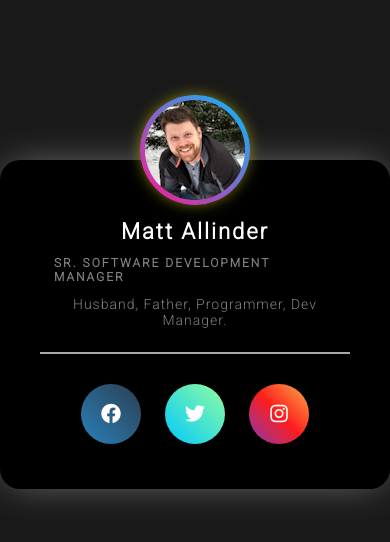
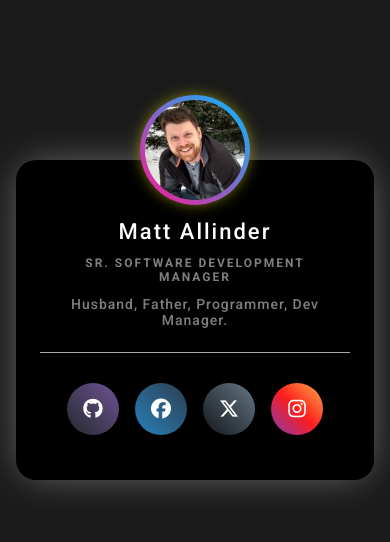
Before and after one commit to mlallinder/mlallinder.github.io, a plain HTML site: page index.html in a window 390 px wide. Drawn offline with Linux system fonts and the light colour scheme.

Commit message:
Polish profile card: mobile layout, accessibility, fonts, images
Co-Authored-By: Claude Sonnet 5.5 <noreply@anthropic.com>

```diff
--- a/app.css
+++ b/app.css
@@ -1,28 +1,28 @@
-@import url("https://fonts.googleapis.com/css2?family=Baloo 2&family=Roboto:wght@300&display=swap");
-
 * {
     margin: 0;
     padding: 0;
     box-sizing: border-box;
-    font-family: "Roboto", cursive;
+    font-family: "Roboto", system-ui, -apple-system, "Segoe UI", sans-serif;
 }
 
 body {
     display: flex;
-    align-items: center;
+    align-items: flex-start;
     justify-content: center;
-    margin-top: 10rem;
-    background-color: rgba(0, 0, 0, 0.9);
+    min-height: 100vh;
+    padding: 10rem 1rem 2rem;
+    background-color: #1a1a1a;
 }
 
 .profile_card {
-    width: 400px;
+    width: 100%;
+    max-width: 400px;
     color: white;
     display: flex;
     align-items: center;
     justify-content: center;
     flex-direction: column;
-    padding: 35px 40px;
+    padding: 35px 24px;
     border-radius: 20px;
     position: relative;
     background: black;
@@ -45,10 +45,16 @@ body {
     border-radius: 50%;
     background: linear-gradient(45deg, deeppink, deepskyblue);
     box-shadow: 0px 0px 18px -6px #fff200;
-    animation: animate 1s linear infinite;
 }
 
-@keyframes animate {
+/* Only spin the ring for people who haven't asked their OS to reduce motion */
+@media (prefers-reduced-motion: no-preference) {
+    .user_img::before {
+        animation: spin 5s linear infinite;
+    }
+}
+
+@keyframes spin {
     from {
         transform: rotate(0deg);
     }
@@ -59,6 +65,7 @@ body {
 }
 
 .user_img img {
+    display: block;
     border-radius: 50%;
     z-index: 1;
 }
@@ -71,11 +78,11 @@ body {
     margin: 12px 14px;
 }
 
-.user_details h5 {
+.user_details h1 {
     font-size: 22px;
     letter-spacing: 2px;
     margin: 12px 0px;
-    font-weight: 600;
+    font-weight: 500;
 }
 
 .user_details span {
@@ -84,6 +91,7 @@ body {
     letter-spacing: 2px;
     color: gray;
     font-size: 12px;
+    text-align: center;
 }
 
 .user_details p {
@@ -95,49 +103,28 @@ body {
     color: gray;
 }
 
-.user_details a {
-    text-decoration: none;
-    background: linear-gradient(45deg, #ff00cc, #333399);
-    color: white;
-    padding: 10px 30px;
-    margin: 14px 0;
-    border-radius: 20px;
-    font-weight: 700;
-    letter-spacing: 2px;
-    font-size: 14px;
-    box-shadow: 0px 6px 22px -6px gray;
-    transition: 0.3s ease-in-out;
-}
-
-.user_details a:hover {
-    background: transparent;
-}
-
 hr {
     width: 100%;
-    border: 1px solid darkgray;
-    background: darkgray;
+    border: 0;
+    border-top: 1px solid darkgray;
     margin-bottom: 20px;
 }
 
 .social-media-icons {
     display: flex;
+    flex-wrap: wrap;
     align-items: center;
     justify-content: center;
+    list-style: none;
 }
 
 .social-media-icons li {
-    list-style: none;
-    display: flex;
-    flex-direction: column;
-    align-items: center;
-    justify-content: center;
-    margin: 0px 12px;
+    margin: 0 8px;
 }
 
-.social-media-icons li a {
-    height: 60px;
-    width: 60px;
+.social-media-icons a {
+    height: 52px;
+    width: 52px;
     font-size: 20px;
     color: white;
     display: flex;
@@ -146,16 +133,31 @@ hr {
     text-decoration: none;
     border-radius: 50%;
     margin: 10px 0;
+    transition: transform 0.2s ease-in-out;
 }
 
-.social-media-icons li p {
-    font-size: 20px;
-    margin: 11px 0;
-    font-weight: 700;
+.social-media-icons a:hover,
+.social-media-icons a:focus-visible {
+    transform: translateY(-3px);
 }
 
-.social-media-icons li span {
-    font-size: 15px;
-    color: gray;
-    font-weight: 700;
+.social-media-icons a:focus-visible {
+    outline: 2px solid white;
+    outline-offset: 3px;
 }
+
+.github {
+    background: linear-gradient(45deg, #24292e, #6e5494);
+}
+
+.facebook {
+    background: linear-gradient(45deg, #2980b9, #2c3e50);
+}
+
+.x {
+    background: linear-gradient(45deg, #14171a, #657786);
+}
+
+.instagram {
+    background: linear-gradient(45deg, #833ab4, #fd1d1d, #fcb045);
+}
--- a/index.html
+++ b/index.html
@@ -2,49 +2,61 @@
 <html lang="en">
 
 <head>
-    <!-- Required meta tags -->
     <meta charset="utf-8">
     <meta name="viewport" content="width=device-width, initial-scale=1">
 
-    <!-- Font Awesome Icons  -->
-    <link rel="stylesheet" href="https://cdnjs.cloudflare.com/ajax/libs/font-awesome/5.15.1/css/all.min.css"
-        integrity="sha512-+4zCK9k+qNFUR5X+cKL9EIR+ZOhtIloNl9GIKS57V1MyNsYpYcUrUeQc9vNfzsWfV28IaLL3i96P9sdNyeRssA=="
-        crossorigin="anonymous" />
+    <title>Matt Allinder</title>
+    <meta name="description" content="Matt Allinder — Sr. Software Development Manager. Husband, father, programmer, dev manager.">
+
+    <!-- Link previews (Slack, Teams, social) -->
+    <meta property="og:type" content="profile">
+    <meta property="og:title" content="Matt Allinder">
+    <meta property="og:description" content="Sr. Software Development Manager. Husband, father, programmer, dev manager.">
+    <meta property="og:url" content="https://mlallinder.com/">
+    <meta property="og:image" content="https://mlallinder.com/imgs/avatar.jpg">
+    <meta name="twitter:card" content="summary">
+
+    <link rel="icon" href="imgs/avatar.jpg" type="image/jpeg">
+
+    <!-- Font Awesome 6 (includes the X logo) -->
+    <link rel="stylesheet" href="https://cdnjs.cloudflare.com/ajax/libs/font-awesome/6.5.1/css/all.min.css"
+        integrity="sha512-DTOQO9RWCH3ppGqcWaEA1BIZOC6xxalwEsw9c2QQeAIftl+Vegovlnee1c9QX4TctnWMn13TZye+giMm8e2LwA=="
+        crossorigin="anonymous" referrerpolicy="no-referrer">
+
+    <!-- Roboto, only the weights the stylesheet uses -->
     <link rel="preconnect" href="https://fonts.googleapis.com">
     <link rel="preconnect" href="https://fonts.gstatic.com" crossorigin>
-    <link href="https://fonts.googleapis.com/css2?family=Poppins&display=swap" rel="stylesheet">
+    <link href="https://fonts.googleapis.com/css2?family=Roboto:wght@400;500;700&display=swap" rel="stylesheet">
+
     <link rel="stylesheet" href="app.css">
-
-    <title>Matt Allinder's profile card</title>
-
 </head>
 
 <body>
-    <div class="profile_card">
+    <main class="profile_card">
         <div class="user_img">
-            <img src="./imgs/profile.png" height="100" width="100" alt="profile">
+            <img src="imgs/avatar.jpg" width="100" height="100" alt="Matt Allinder">
         </div>
         <div class="user_details">
-            <h5>Matt Allinder</h5>
+            <h1>Matt Allinder</h1>
             <span>Sr. Software Development Manager</span>
             <p>Husband, Father, Programmer, Dev Manager.</p>
         </div>
         <hr>
         <ul class="social-media-icons">
             <li>
-                <a href="https://www.facebook.com/mlallinder" style="background: linear-gradient(45deg, #2980b9, #2c3e50);"><i
-                        class="fab fa-facebook"></i></a>
+                <a class="github" href="https://github.com/mlallinder" aria-label="GitHub"><i class="fab fa-github" aria-hidden="true"></i></a>
             </li>
             <li>
-                <a href="https://twitter.com/mlallinder" style="background: linear-gradient(45deg, #00c9ff, #92fe9d);"><i
-                        class="fab fa-twitter"></i></a>
+                <a class="facebook" href="https://www.facebook.com/mlallinder" aria-label="Facebook"><i class="fab fa-facebook" aria-hidden="true"></i></a>
             </li>
             <li>
-                <a href="https://www.instagram.com/mattallinder/" style="background: linear-gradient(45deg, #833ab4,#fd1d1d, #fcb045);"><i
-                        class="fab fa-instagram"></i></a>
+                <a class="x" href="https://x.com/mlallinder" aria-label="X (Twitter)"><i class="fab fa-x-twitter" aria-hidden="true"></i></a>
+            </li>
+            <li>
+                <a class="instagram" href="https://www.instagram.com/mattallinder/" aria-label="Instagram"><i class="fab fa-instagram" aria-hidden="true"></i></a>
             </li>
         </ul>
-    </div>
+    </main>
 </body>
 
 </html>
```
Also changed, not shown: imgs/Profile.jpg (deleted), imgs/avatar.jpg (added), imgs/profile.png (deleted).
